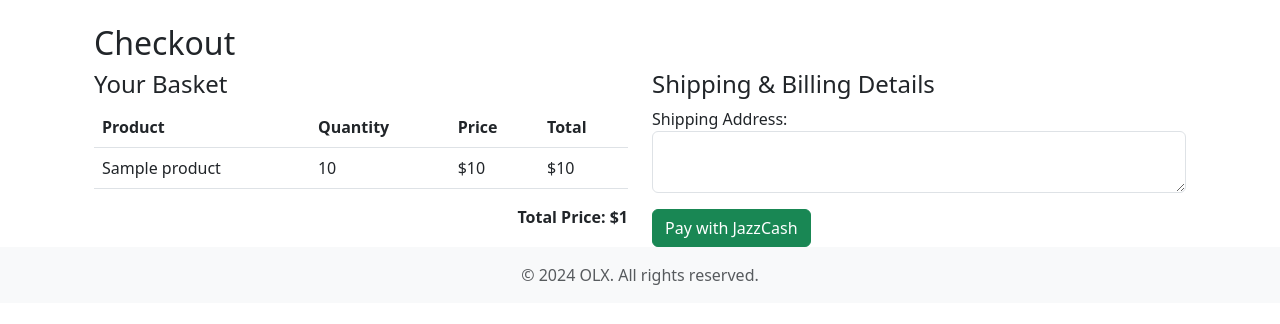
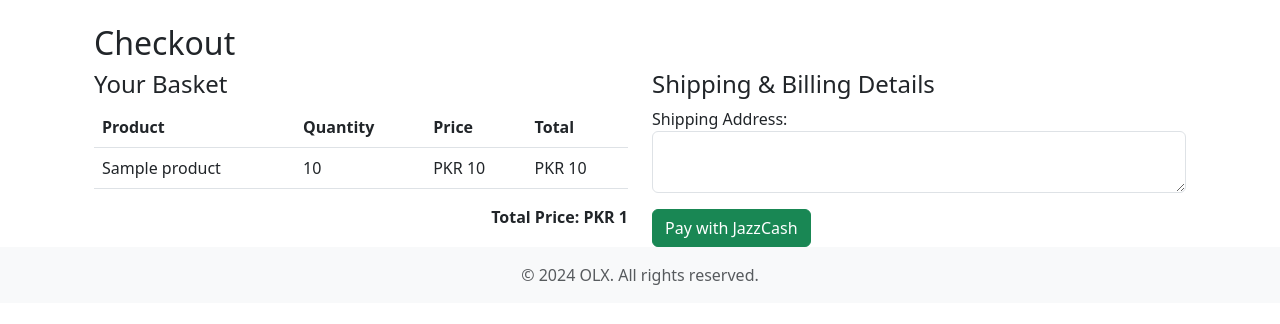
Before and after one commit to AbdulHaris633/Ecommerce_Website, a Django app: template checkout/templates/checkout/checkout.html in a window 1280 px wide. Shown: the part 56-380 px from the top of the page. Run offline with Django 5.2, Linux system fonts and the light colour scheme; the template is opened without the code that fills it: most values are stand-ins (such as "Sample title", 1, 10 or a date in 2020).

Commit message:
Change price int PKR

```diff
--- a/checkout/templates/checkout/checkout.html
+++ b/checkout/templates/checkout/checkout.html
@@ -25,13 +25,13 @@
                         <tr>
                             <td>{{ item.product }}</td>
                             <td>{{ item.quantity }}</td>
-                            <td>${{ item.price }}</td>
-                            <td>${{ item.total }}</td>
+                            <td>PKR {{ item.price }}</td>
+                            <td>PKR {{ item.total }}</td>
                         </tr>
                         {% endfor %}
                     </tbody>
                 </table>
-                <div class="text-end"><strong>Total Price: ${{ total_price }}</strong></div>
+                <div class="text-end"><strong>Total Price: PKR {{ total_price }}</strong></div>
             </div>
 
             <!-- Checkout Form -->
```
